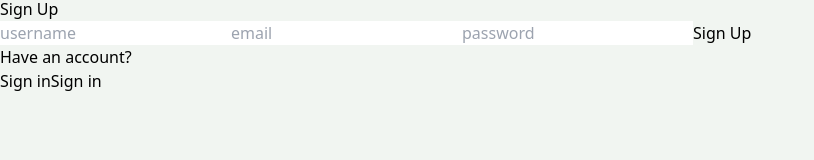
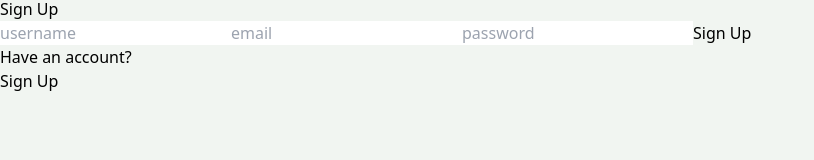
Before and after one commit to miankks/mern-estate, a React (Vite) app in the folder client/: page /sign-up in a window 1280 px wide. Shown: the part 139-299 px from the top of the page, without its empty margins (0-814 px from the left). Built offline with nearby package versions, Linux system fonts and the light colour scheme.

Commit message:
set sign up and test VSCode push

```diff
--- a/client/src/pages/SignUp.jsx
+++ b/client/src/pages/SignUp.jsx
@@ -14,8 +14,7 @@
       <div className="flex gap-2 mt-5 b-b5">
         <p>Have an account?</p>
         <Link to={'/signin'}>
-          <span className='text-blue-700'>Sign in</span>
-          <span className='text-blue-700'>Sign in</span>
+          <span className='text-blue-700'>Sign Up</span>
         </Link>
       </div>
     </div>
```
